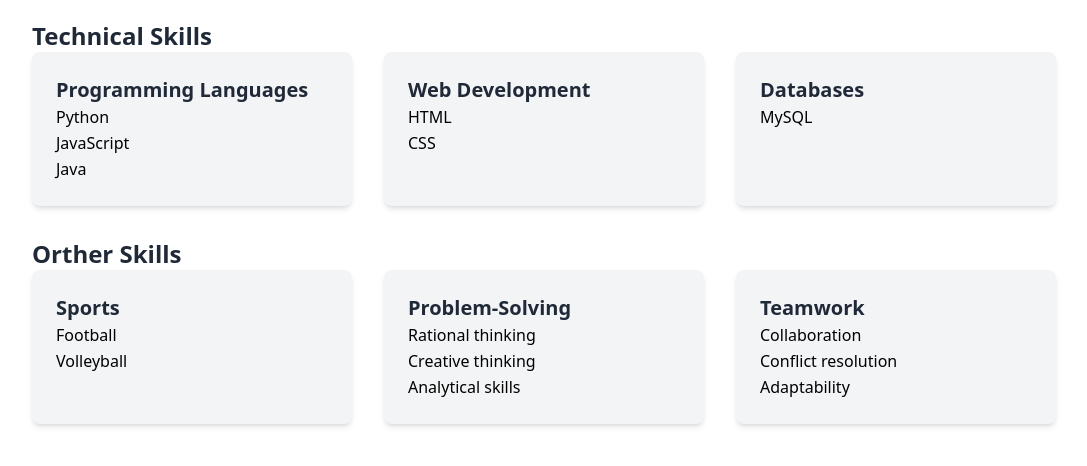
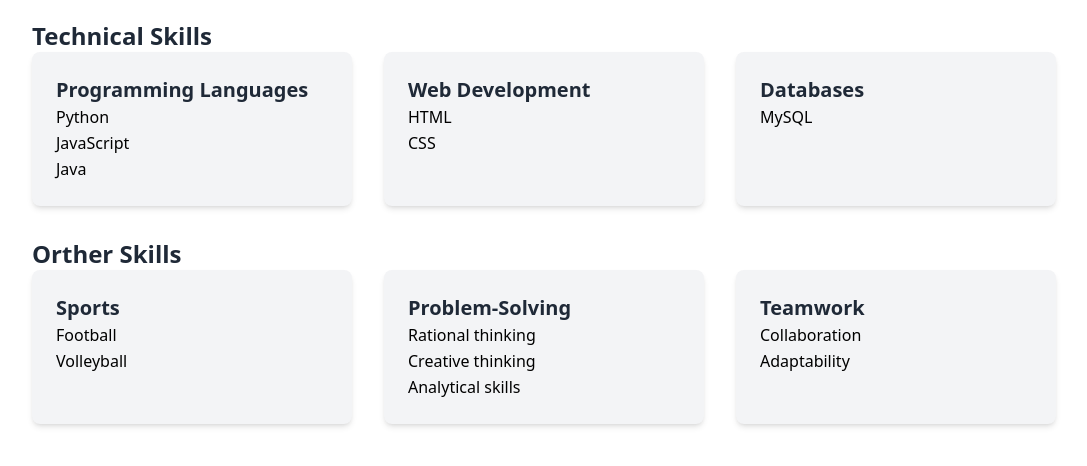
Before and after one commit to akkarapumi/hw3-portfolio-team, a website: page src/components/skills/index.html in a window 1280 px wide. Shown: the whole page, without its empty margins (96-1183 px from the left). Drawn offline with nearby package versions, Linux system fonts and the light colour scheme.

Commit message:
แก้ไขข้อมูลใน Skills Section

```diff
--- a/src/components/skills/index.html
+++ b/src/components/skills/index.html
@@ -58,7 +58,6 @@
                 <h3 class="text-xl font-bold text-gray-800">Teamwork</h3>
                 <ul class="list-none pl-0">
                     <li>Collaboration</li>
-                    <li>Conflict resolution</li>
                     <li>Adaptability</li>
                 </ul>
             </div>
```
